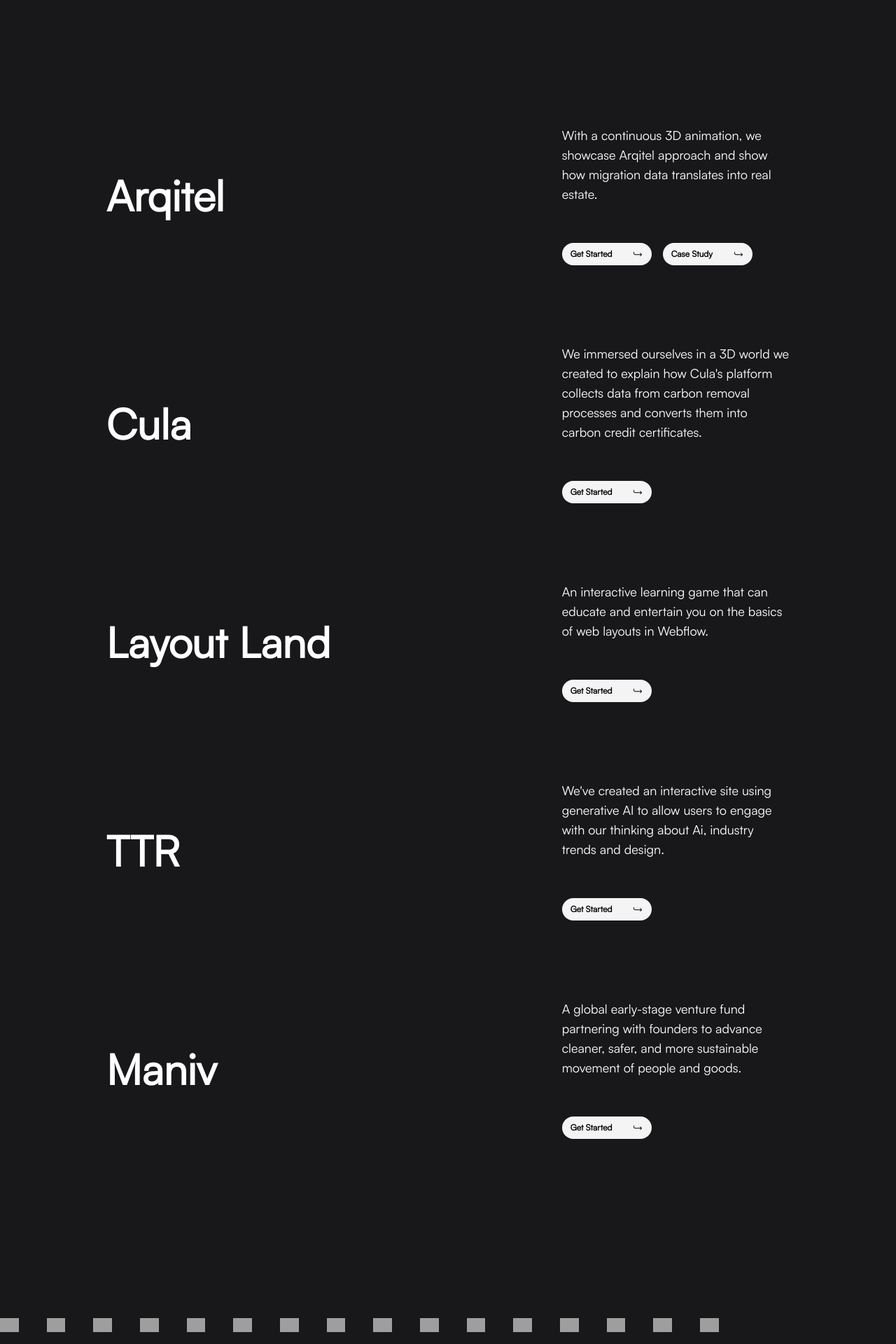
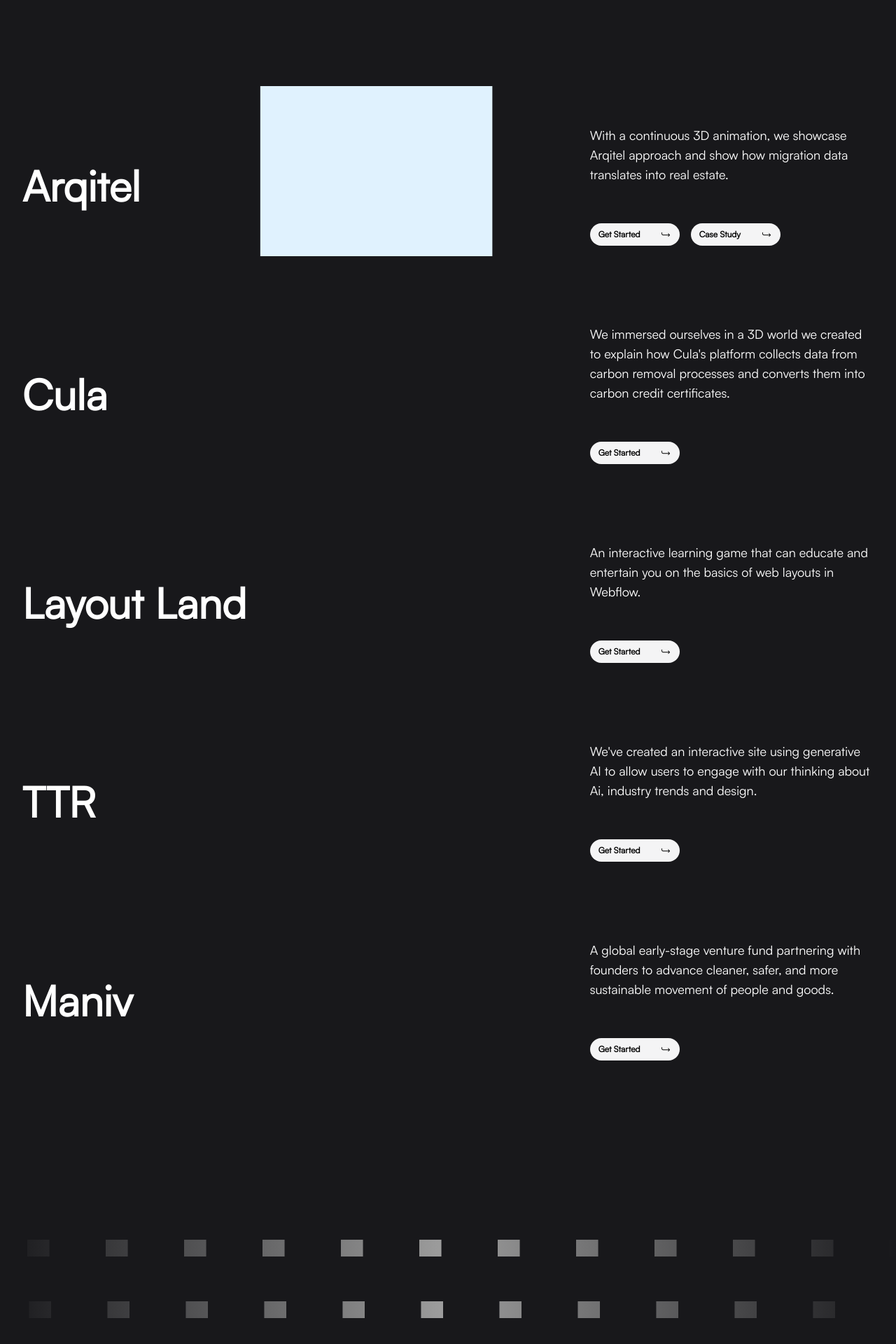
Before and after one commit to MrGreat-0/Refokus-Website, a React (Vite) app: page / in a window 1280 px wide. Shown: the part 940-2860 px from the top of the page at 70% size. Built offline with nearby package versions, Linux system fonts and the light colour scheme; grey boxes are pictures that could not be loaded.

Commit message:
added animations to all components for user experience.

```diff
--- a/package.json
+++ b/package.json
@@ -10,6 +10,8 @@
     "preview": "vite preview"
   },
   "dependencies": {
+    "locomotive-scroll": "^5.0.0-beta.21",
+    "motion": "^11.13.3",
     "react": "^18.3.1",
     "react-dom": "^18.3.1",
     "react-icons": "^5.4.0"
--- a/src/App.jsx
+++ b/src/App.jsx
@@ -6,8 +6,10 @@
 import Marquees from "./Componenets/Marquees";
 import Blocks from "./Componenets/Blocks";
 import Footer from "./Componenets/Footer";
+import LocomotiveScroll from "locomotive-scroll";
 
 const App = () => {
+  const locomotiveScroll = new LocomotiveScroll();
   return (
     <div className="w-full bg-zinc-900 text-white relative font-custom ">
       <Navbar />
--- a/src/Componenets/Block.jsx
+++ b/src/Componenets/Block.jsx
@@ -4,9 +4,9 @@
 const Block = ({ width, start, para, heading, subheading, hover }) => {
   return (
     <div
-      className={`${width} ${hover} bg-zinc-800 p-5 rounded-xl min-h-[60vh] flex flex-col justify-between relative`}
+      className={`group ${width} ${hover} transition-all ease-in-out duration-500 bg-zinc-800 p-5 rounded-xl min-h-[60vh] flex flex-col justify-between relative`}
     >
-      <div className="w-full relative">
+      <div className="w-full relative group-hover:px-2 transition-all ease-in-out duration-500">
         <div className="w-full flex justify-between items-center relative">
           <h3>{heading}</h3>
           <IoIosArrowRoundForward />
--- a/src/Componenets/Blocks.jsx
+++ b/src/Componenets/Blocks.jsx
@@ -4,7 +4,7 @@
 const Blocks = () => {
   return (
     <div className="w-full relative mt-32">
-      <div className="max-w-screen-lg mx-auto flex flex-col lg:flex-row gap-2 py-20 px-2 relative">
+      <div className="max-w-screen-xl mx-auto flex flex-col lg:flex-row gap-2 py-20 px-7 relative">
         <Block
           width={"basis-1/3"}
           start={false}
@@ -28,7 +28,7 @@
               together
             </>
           }
-          hover={"hover:bg-violet-500"}
+          hover={"hover:bg-[#7443ff]"}
         />
       </div>
     </div>
--- a/src/Componenets/Footer.jsx
+++ b/src/Componenets/Footer.jsx
@@ -2,7 +2,7 @@
 
 const Footer = () => {
   return (
-    <div className="w-full relative">
+    <div className="w-full relative ">
       <div className="max-w-screen-lg mx-auto flex justify-between items-center flex-col-reverse lg:flex-row pb-20 px-2 relative">
         <div className="f-left lg:basis-3/5 relative flex flex-col ">
           <h1 className="text-[26vw] sm:text-[10.5rem] font-bold tracking-tight mt-10 lg:m-0">
--- a/src/Componenets/Marquee.jsx
+++ b/src/Componenets/Marquee.jsx
@@ -1,11 +1,29 @@
 import React from "react";
+import { motion } from "motion/react";
 
-const Marquee = ({ elem }) => {
+const Marquee = ({ elem, direction }) => {
   return (
-    <div className="w-full flex py-8  gap-10 whitespace-nowrap overflow-x-auto">
-      {elem.map((url,index) => (
-        <img key={index} className="h-5 flex-shrink-0" src={url} alt="logo" />
-      ))}
+    <div className="w-full flex overflow-hidden relative">
+      <motion.div
+        initial={{ x: direction === "left" ? "0" : "-100%" }}
+        animate={{ x: direction === "left" ? "-100%" : "0" }}
+        transition={{ ease: "linear", duration: 100, repeat: Infinity }}
+        className="flex flex-shrink-0 py-8 gap-20 px-10 relative"
+      >
+        {elem.map((url, index) => (
+          <img key={index} className="h-6" src={url} alt="logo" />
+        ))}
+      </motion.div>
+      <motion.div
+        initial={{ x: direction === "left" ? "0" : "-100%" }}
+        animate={{ x: direction === "left" ? "-100%" : "0" }}
+        transition={{ ease: "linear", duration: 100, repeat: Infinity }}
+        className="flex flex-shrink-0 py-8 gap-20 px-10 relative"
+      >
+        {elem.map((url, index) => (
+          <img key={index} className="h-6" src={url} alt="logo" />
+        ))}
+      </motion.div>
     </div>
   );
 };
--- a/src/Componenets/Marquees.jsx
+++ b/src/Componenets/Marquees.jsx
@@ -41,11 +41,18 @@
     ],
   ];
 
+  // console.log(images);
+
   return (
-    <div className="w-full relative py-10">
+    <div className="w-full relative pt-10">
       {images.map((elem, index) => (
-        <Marquee key={index} elem={elem} />
+        <Marquee
+          key={index}
+          elem={elem}
+          direction={index === 0 ? "left" : "right"}
+        />
       ))}
+      <div className="absolute top-[60%] -translate-y-1/2 left-0 h-2/3 w-full bg-gradient-to-r from-[#18181b] via-transparent to-[#18181b]"></div>
     </div>
   );
 };
--- a/src/Componenets/Product.jsx
+++ b/src/Componenets/Product.jsx
@@ -1,15 +1,20 @@
 import React from "react";
 import Button from "./Button";
 
-const Product = ({ product }) => {
+const Product = ({ product, mover, index }) => {
   return (
     <div className="w-full p-2 relative">
-      <div className="lg:max-w-screen-lg mx-auto py-12 px-6 w-full sm:h-[100vw] lg:h-auto rounded-xl flex flex-col border lg:border-none lg:flex-row items-center justify-between relative">
+      <div
+        onMouseEnter={() => {
+          mover(index);
+        }}
+        className="lg:max-w-screen-xl mx-auto py-12 px-6 w-full sm:h-[100vw] lg:h-auto rounded-xl flex flex-col border lg:border-none lg:flex-row items-center justify-between relative"
+      >
         <h1 className="text-6xl capitalize font-semibold">{product.title}</h1>
 
         <div className=" lg:w-1/3 flex flex-col relative">
           <p className="mb-14 text-lg">{product.description}</p>
-          <div className="flex items-center justify-center lg:justify-start gap-4">
+          <div className="flex items-center justify-center flex-wrap lg:justify-start gap-4">
             {product.start && <Button />}
             {product.live && <Button title="Live Website" />}
             {product.case && <Button title="Case Study" />}
--- a/src/Componenets/Products.jsx
+++ b/src/Componenets/Products.jsx
@@ -1,5 +1,6 @@
-import React from "react";
+import React, { useState } from "react";
 import Product from "./Product";
+import { motion } from "motion/react";
 
 const Products = () => {
   const products = [
@@ -45,11 +46,55 @@
     },
   ];
 
+  const [postion, setPosition] = useState(0);
+  const mover = (val) => {
+    setPosition(val * 19);
+  };
+
   return (
     <div className="w-full relative my-32">
       {products.map((elem, index) => (
-        <Product key={index} product={elem} />
+        <Product key={index} product={elem} mover={mover} index={index} />
       ))}
+
+      <div className="absolute top-0 pointer-events-none w-full h-full">
+        <motion.div
+          initial={{ y: postion, x: "-50%" }}
+          animate={{ y: postion + "vw" }}
+          transition={{ ease: [0.76, 0, 0.24, 1], duration: 0.6 }}
+          className="window w-[26vw] h-[19vw] bg-white absolute left-[42%] overflow-hidden"
+        >
+          <motion.div
+            animate={{ y: -postion + "vw" }}
+            transition={{ ease: [0.76, 0, 0.24, 1], duration: 0.5 }}
+            className="w-full h-full bg-sky-100"
+          ></motion.div>
+
+          <motion.div
+            animate={{ y: -postion + "vw" }}
+            transition={{ ease: [0.76, 0, 0.24, 1], duration: 0.5 }}
+            className="w-full h-full bg-sky-200"
+          ></motion.div>
+
+          <motion.div
+            animate={{ y: -postion + "vw" }}
+            transition={{ ease: [0.76, 0, 0.24, 1], duration: 0.5 }}
+            className="w-full h-full bg-sky-300"
+          ></motion.div>
+
+          <motion.div
+            animate={{ y: -postion + "vw" }}
+            transition={{ ease: [0.76, 0, 0.24, 1], duration: 0.5 }}
+            className="w-full h-full bg-sky-400"
+          ></motion.div>
+
+          <motion.div
+            animate={{ y: -postion + "vw" }}
+            transition={{ ease: [0.76, 0, 0.24, 1], duration: 0.5 }}
+            className="w-full h-full bg-sky-500"
+          ></motion.div>
+        </motion.div>
+      </div>
     </div>
   );
 };
--- a/src/Componenets/Work.jsx
+++ b/src/Componenets/Work.jsx
@@ -1,7 +1,8 @@
-import React from "react";
+import React, { useState } from "react";
+import { useScroll } from "motion/react";
 
 const Work = () => {
-  const images = [
+  const [images, setImages] = useState([
     {
       url: "https://cdn.prod.website-files.com/664dc8b6bc52b504509197f0/6697d8c8de92be5a9bdae6f1_Layout%20Land%20-%2016%209%20(A)-p-1080.webp",
       top: "50%",
@@ -34,11 +35,50 @@
     },
     {
       url: "https://cdn.prod.website-files.com/664dc8b6bc52b504509197f0/6697d6dab55cd38f78a07f92_Summon%20-%2016%209%20(A)-p-1080.webp",
-      top: "65%",
-      left: "55%",
+      top: "70%",
+      left: "50%",
       isActive: false,
     },
-  ];
+  ]);
+
+  const { scrollYProgress } = useScroll();
+
+  scrollYProgress.on("change", (data) => {
+    // console.log(Math.floor(data * 100));
+    function showImage(arr) {
+      setImages((prev) => {
+        return prev.map((item, index) => {
+          return arr.indexOf(index) === -1
+            ? { ...item, isActive: false }
+            : { ...item, isActive: true };
+        });
+      });
+    }
+
+    switch (Math.floor(data * 100)) {
+      case 0:
+        showImage([]);
+        break;
+      case 1:
+        showImage([0]);
+        break;
+      case 2:
+        showImage([0, 1]);
+        break;
+      case 4:
+        showImage([0, 1, 2]);
+        break;
+      case 6:
+        showImage([0, 1, 2, 3]);
+        break;
+      case 8:
+        showImage([0, 1, 2, 3, 4]);
+        break;
+      case 10:
+        showImage([0, 1, 2, 3, 4, 5]);
+        break;
+    }
+  });
 
   return (
     <div className="w-full relative">
@@ -52,7 +92,7 @@
               elem.isActive && (
                 <img
                   key={index}
-                  className="w-60 absolute -translate-x-1/2 -translate-y-1/2 rounded-lg"
+                  className="h-[30vw] sm:h-48 md:h-52 lg:h-56 xl:h-60 absolute -translate-x-1/2 -translate-y-1/2 rounded-lg"
                   style={{ top: elem.top, left: elem.left }}
                   src={elem.url}
                   alt="image"
```
Also changed, not shown: 1 other file (tests, documents, lock files or other folders).
